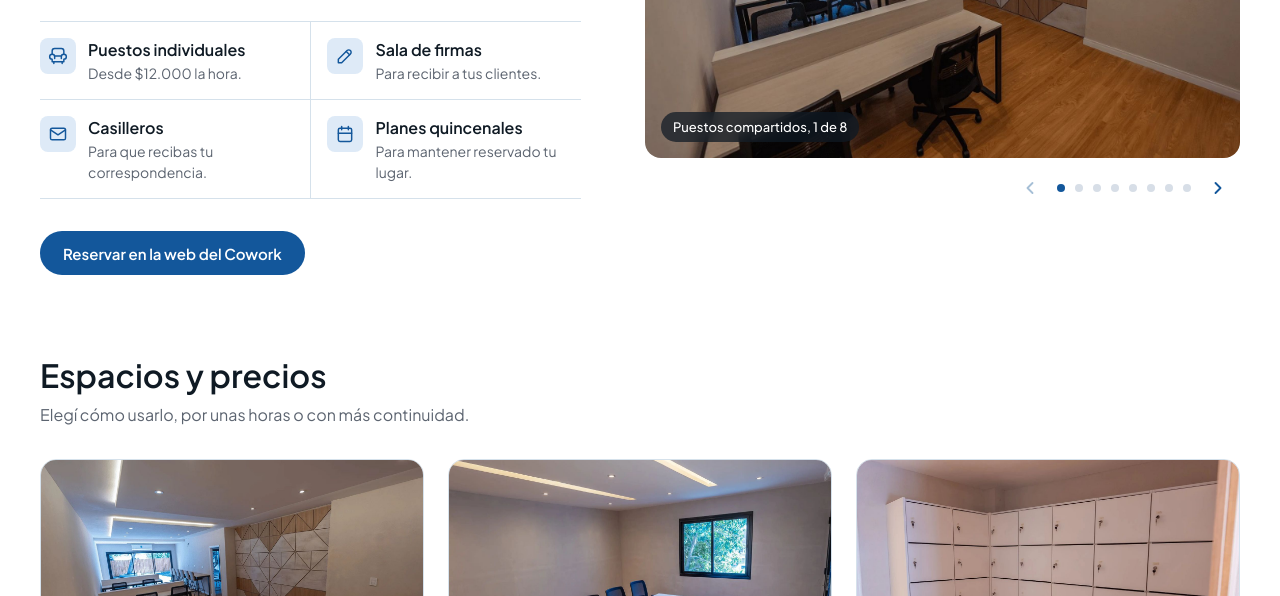
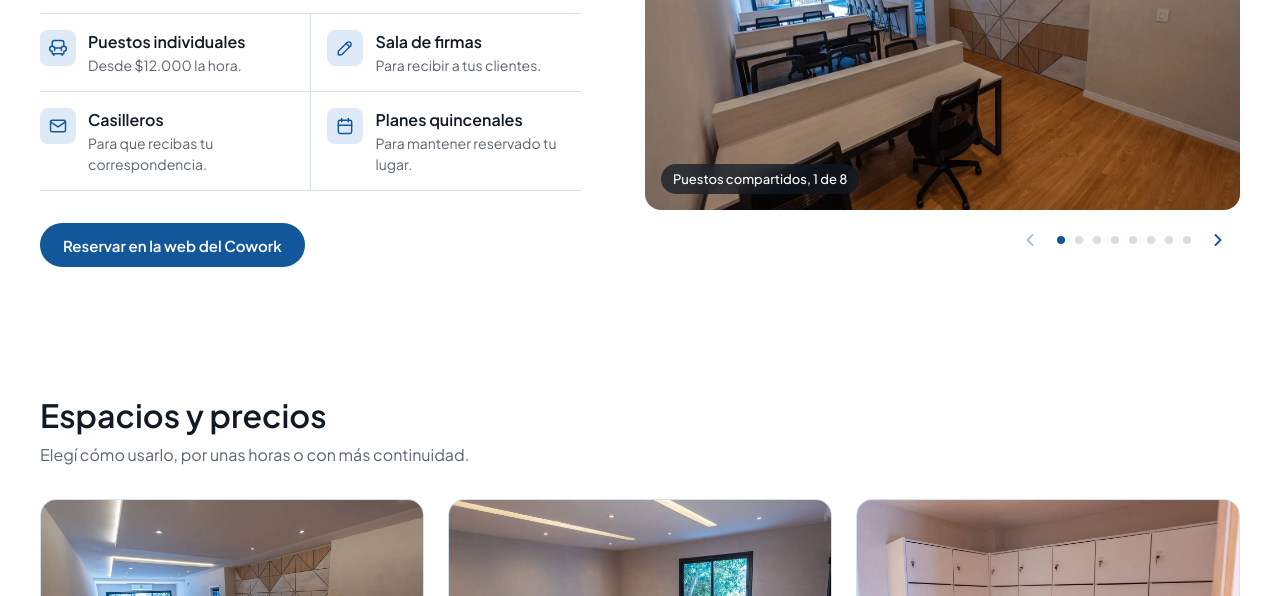
Before and after one commit to beatlab-io/cmcpsi-prototipos, a plain HTML site: page vidainstitucional-cowork/index.html in a window 1280 px wide. Shown: the part 504-1100 px from the top of the page. Drawn offline with Linux system fonts and the light colour scheme.

Commit message:
Centrar verticalmente el intro contra la foto
Co-Authored-By: Claude Opus 5.5 <noreply@anthropic.com>

```diff
--- a/vidainstitucional-cowork/index.html
+++ b/vidainstitucional-cowork/index.html
@@ -127,9 +127,9 @@ button{font:inherit}
 .breadcrumb a:hover{color:var(--brand-primary-hover)}
 
 /* ---------- Intro (patrón Beneficios / Detalle) ---------- */
-.intro{display:grid;grid-template-columns:1fr 1.1fr;gap:var(--sp-64);align-items:start}
+.intro{display:grid;grid-template-columns:1fr 1.1fr;gap:var(--sp-64);align-items:center}
 .intro .carousel{order:2}
-.intro-copy{padding-top:var(--sp-8)}
+.intro-copy{padding-bottom:var(--sp-48)} /* compensa la fila de controles bajo la foto para centrar contra la imagen */
 .intro-logo{height:52px;width:auto;margin-bottom:var(--sp-32)}
 .intro-copy .t-label{color:var(--brand-primary);display:block;margin-bottom:var(--sp-12)}
 .intro-copy h1{margin-bottom:var(--sp-16)}
@@ -269,7 +269,7 @@ body.show-notes .notes-panel{display:block}
   .nav.open a[aria-current="page"]{padding-left:var(--sp-16)}
   .breadcrumb{padding:var(--sp-24) 0 var(--sp-16)}
   .intro{grid-template-columns:1fr;gap:var(--sp-32)}
-  .intro-copy{order:-1;padding-top:0}
+  .intro-copy{order:-1;padding-top:0;padding-bottom:0}
   .intro-logo{height:40px;margin-bottom:var(--sp-24)}
   .t-h1{font-size:32px;line-height:40px}
   .t-h2{font-size:26px;line-height:34px}
```
